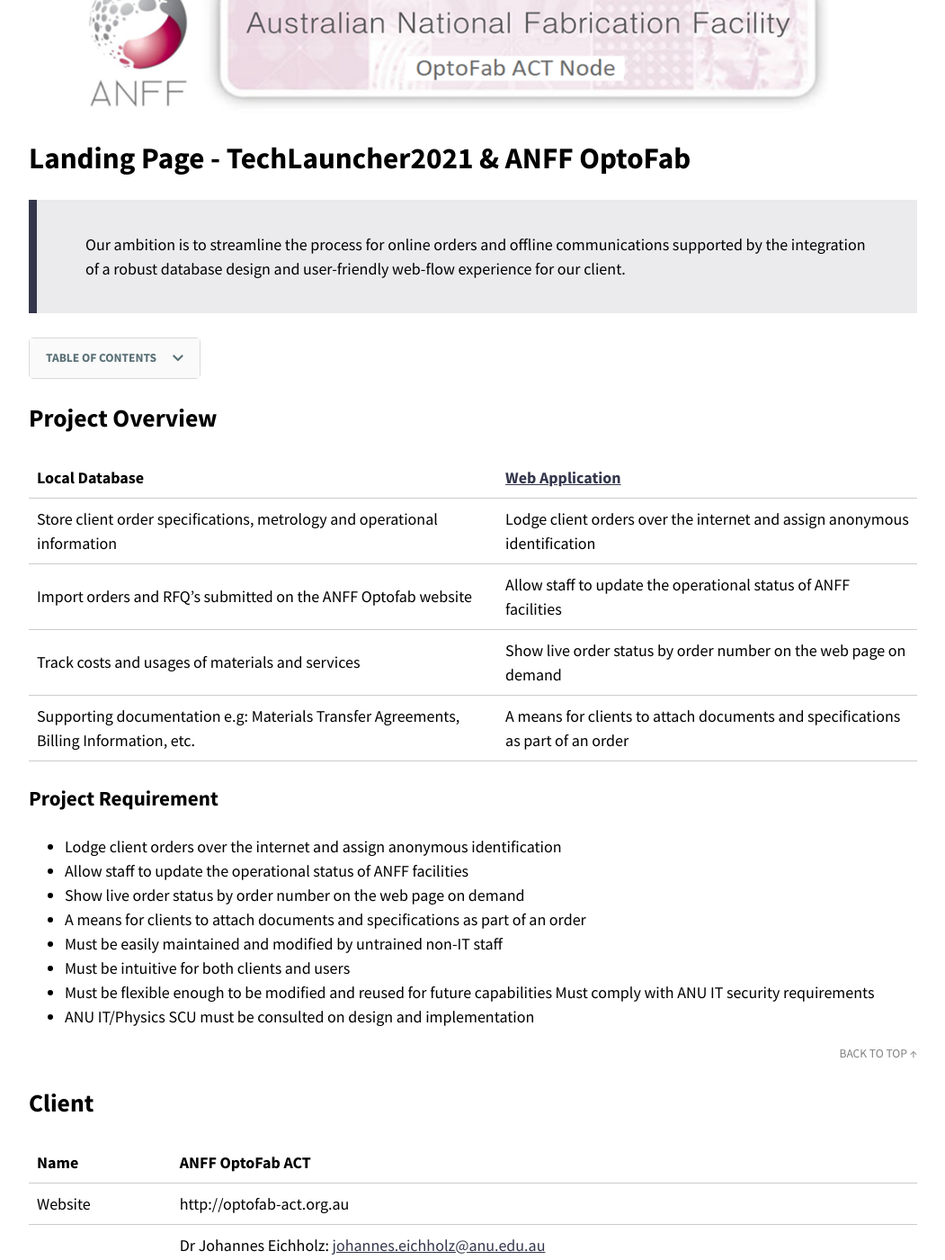
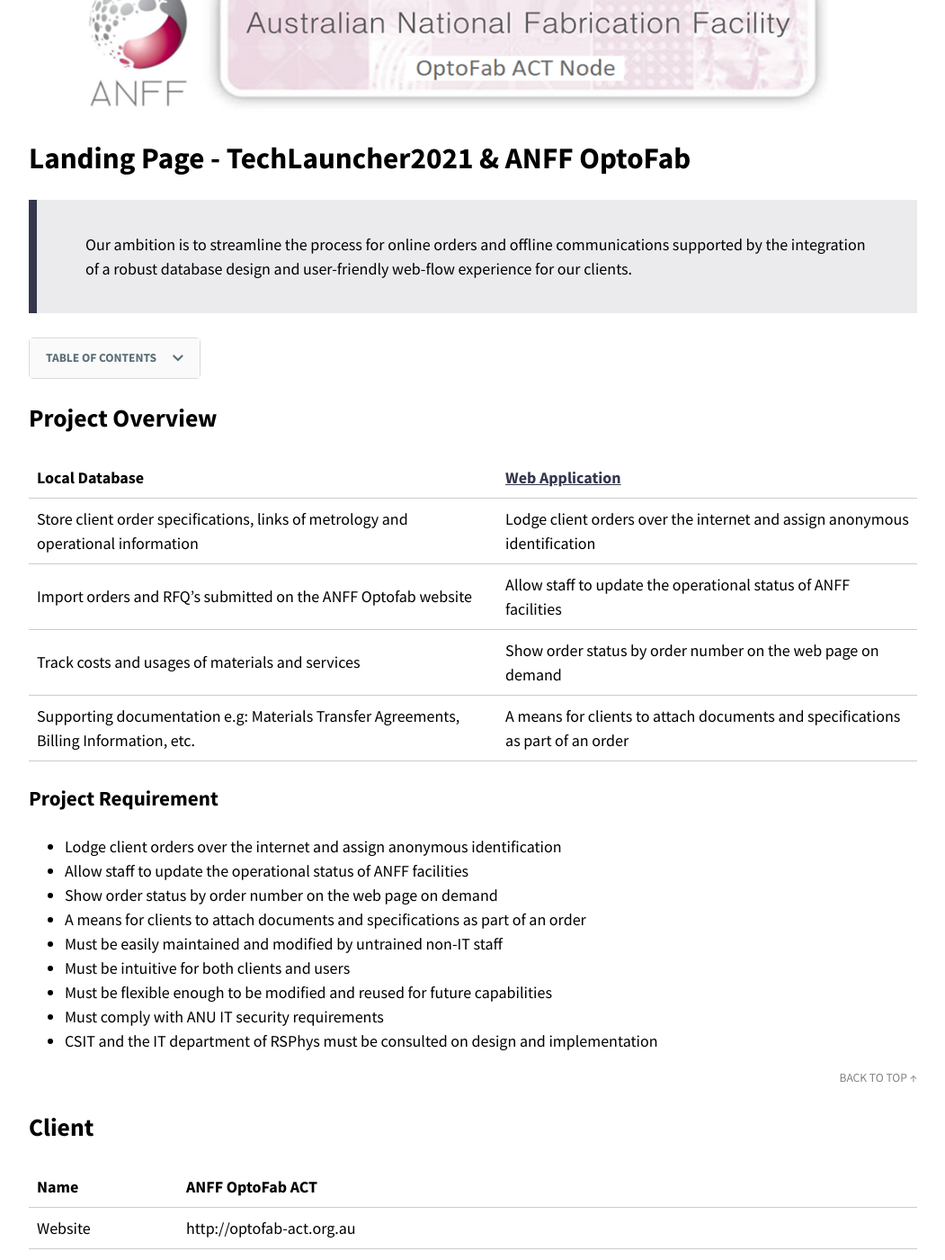
Before and after one commit to optofab/optofab.github.io, a Jekyll site: the page built from index.md, in a window 1280 px wide and 1400 px high, scrolled down 402 px. Shown: the whole window at 90% size, without its empty margins (114-1165 px from the left). Built offline with Jekyll 4.4.1, drawn with Linux system fonts in a browser that asks for light colours; nearby versions of some CDN libraries; emoji names are drawn with the system emoji font; some of the changed text lies outside the part shown.

Commit message:
Update index.md

```diff
--- a/index.md
+++ b/index.md
@@ -6,7 +6,7 @@
 
 # Landing Page - TechLauncher2021 & ANFF OptoFab
 
-> Our ambition is to streamline the process for online orders and offline communications supported by the integration of a robust database design and user-friendly web-flow experience for our client.
+> Our ambition is to streamline the process for online orders and offline communications supported by the integration of a robust database design and user-friendly web-flow experience for our clients.
 
 {% include toc %}
 
@@ -14,21 +14,22 @@
 
 | Local Database                                                                         | [Web Application](http://tl20212.cecs.anu.edu.au/home.html)                    |
 | -------------------------------------------------------------------------------------- | ------------------------------------------------------------------------------ |
-| Store client order specifications, metrology and operational information               | Lodge client orders over the internet and assign anonymous identification      |
+| Store client order specifications, links of metrology and operational information               | Lodge client orders over the internet and assign anonymous identification      |
 | Import orders and RFQ’s submitted on the ANFF Optofab website                          | Allow staff to update the operational status of ANFF facilities                |
-| Track costs and usages of materials and services                                       | Show live order status by order number on the web page on demand               |
+| Track costs and usages of materials and services                                       | Show order status by order number on the web page on demand               |
 | Supporting documentation e.g: Materials Transfer Agreements, Billing Information, etc. | A means for clients to attach documents and specifications as part of an order |
 
 ### Project Requirement
 
 - Lodge client orders over the internet and assign anonymous identification
 - Allow staff to update the operational status of ANFF facilities
-- Show live order status by order number on the web page on demand
+- Show order status by order number on the web page on demand
 - A means for clients to attach documents and specifications as part of an order
 - Must be easily maintained and modified by untrained non-IT staff
 - Must be intuitive for both clients and users
-- Must be flexible enough to be modified and reused for future capabilities Must comply with ANU IT security requirements
-- ANU IT/Physics SCU must be consulted on design and implementation
+- Must be flexible enough to be modified and reused for future capabilities
+- Must comply with ANU IT security requirements
+- CSIT and the IT department of RSPhys must be consulted on design and implementation
 
 <a href="#page-title" class="back-to-top">{{ site.data.text[site.locale].back_to_top | default: 'Back to Top' }} &uarr;</a>
 
@@ -37,11 +38,11 @@
 | Name     | **ANFF OptoFab ACT**                                                                                                                                                                                         |
 | -------- | ------------------------------------------------------------------------------------------------------------------------------------------------------------------------------------------------------------ |
 | Website  | http://optofab-act.org.au                                                                                                                                                                                    |
-| Contacts | Dr Johannes Eichholz: <johannes.eichholz@anu.edu.au><br>Mr Deon Hickey: <Deon.Hickey@anu.edu.au><br>A/Prof. Steve Madden: <stephen.madden@anu.edu.au><br>Mr Sukanta Debbarma : <debbarma.sukanta@anu.edu.au> |
+| Contacts | Johannes Eichholz: <johannes.eichholz@anu.edu.au><br> Deon Hickey: <Deon.Hickey@anu.edu.au><br> Steve Madden: <stephen.madden@anu.edu.au><br> Sukanta Debbarma : <debbarma.sukanta@anu.edu.au> |
 
 ## Project Mentor/Tutor
 
-Our mentor this semester is Mr **Greg Bek**: <Greg.Bek@anu.edu.au>
+Our mentor this semester is **Greg Bek**: <Greg.Bek@anu.edu.au>
 
 ## Core Team
 
```
Also changed, not shown: other parts of index.md (+0 -1 lines).
